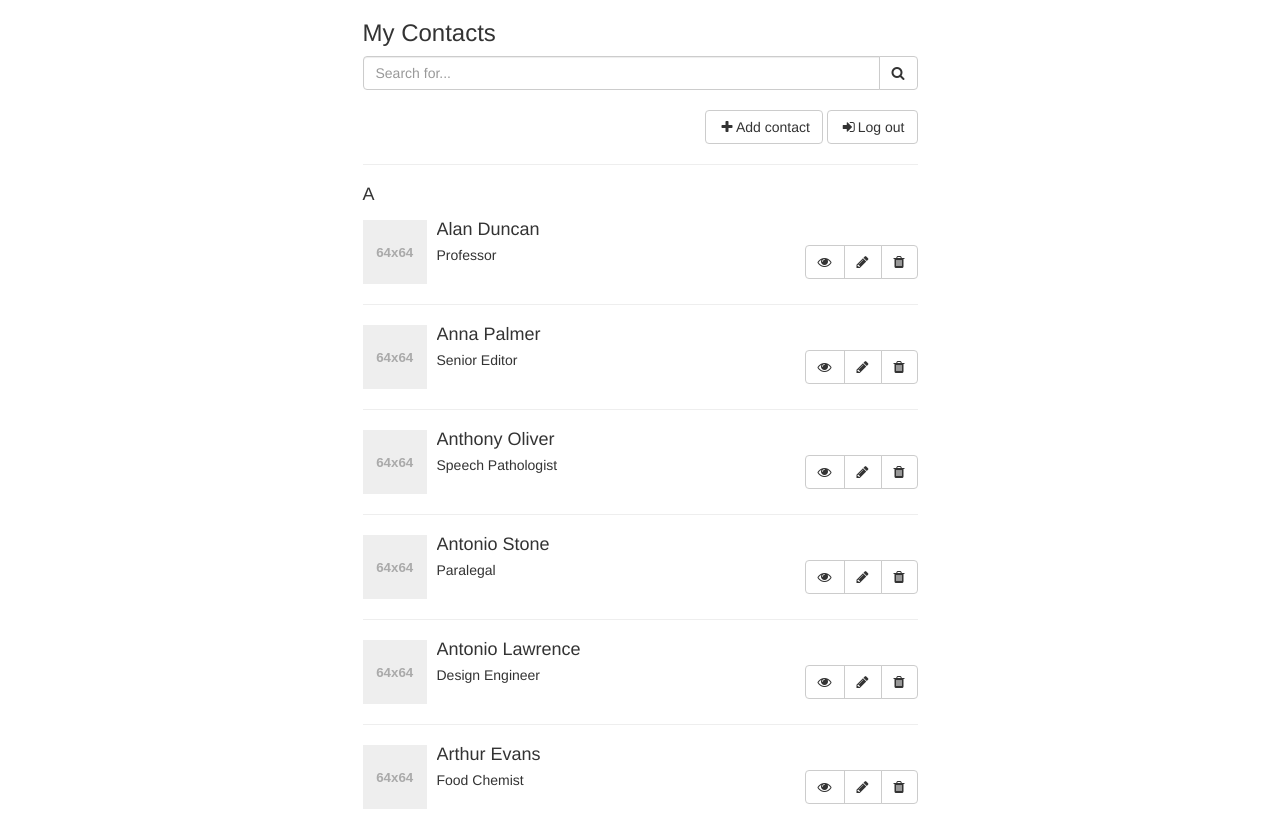
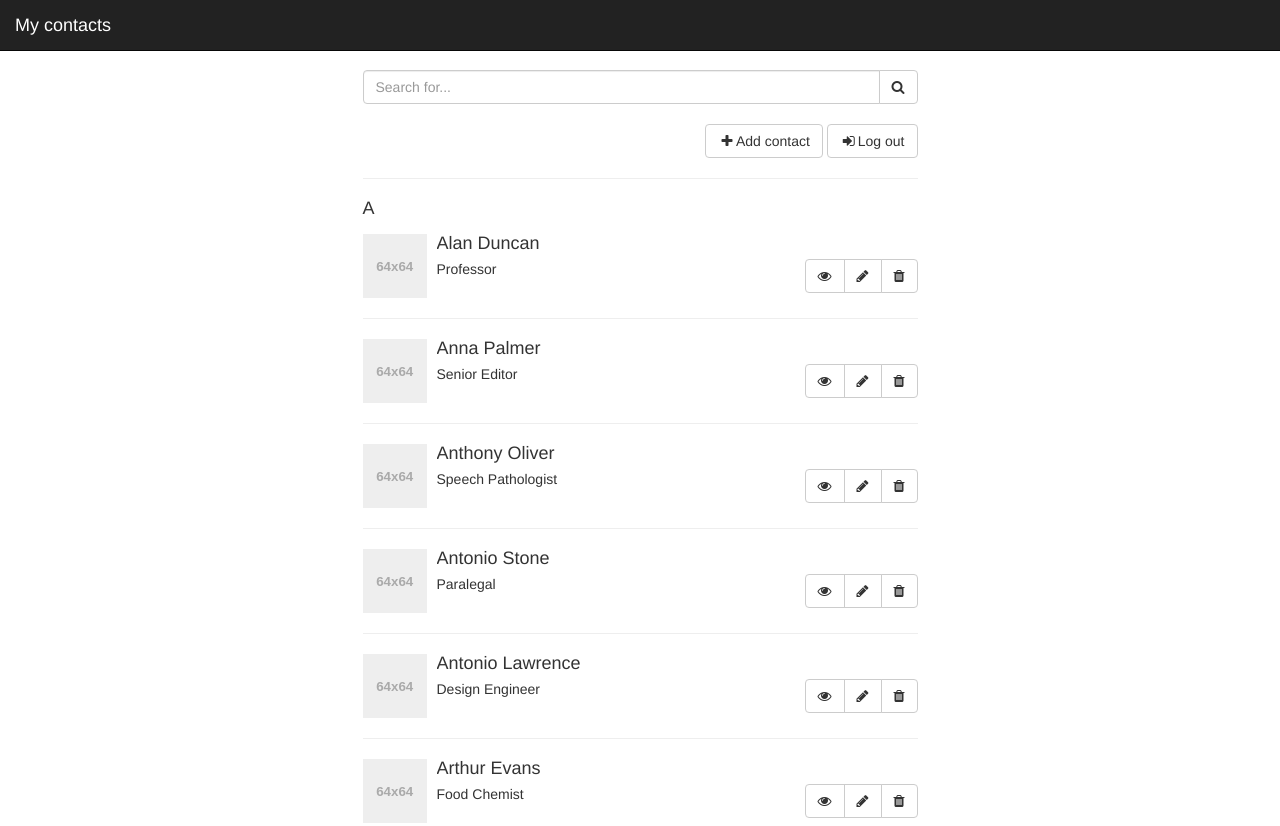
Before and after one commit to sneckivan/AEB1011Exercises, a plain HTML site: page contacts.html in a window 1280 px wide. Shown: the top 826 px of the page. Drawn offline with Linux system fonts and the light colour scheme.

Commit message:
Added navbar fixed to top

```diff
--- a/contacts.html
+++ b/contacts.html
@@ -24,11 +24,15 @@
         <![endif]-->
     </head>
     <body>
-        <!-- Put your content here -->
+        <!-- top navbar -->
+        <nav class="navbar navbar-inverse navbar-fixed-top">
+            <div class="navbar-header">
+                <a href="#" class="navbar-brand">My contacts</a>
+            </div>
+        </nav>
         <div class="container">
             <div class="row">
                 <div class="col-lg-6 col-lg-offset-3 col-md-6 col-md-offset-3 col-sm-12 col-xs-12">
-                    <h3>My Contacts</h3>
                     <!-- search box -->
                     <div class="row">
                         <div class="col-xs-12">
--- a/css/main.css
+++ b/css/main.css
@@ -6,3 +6,7 @@
 .primary-text-color    { color: #212121; }
 .secondary-text-color  { color: #757575; }
 .divider-color         { border-color: #BDBDBD; }
+
+body {
+    padding-top: 70px;
+}
```
